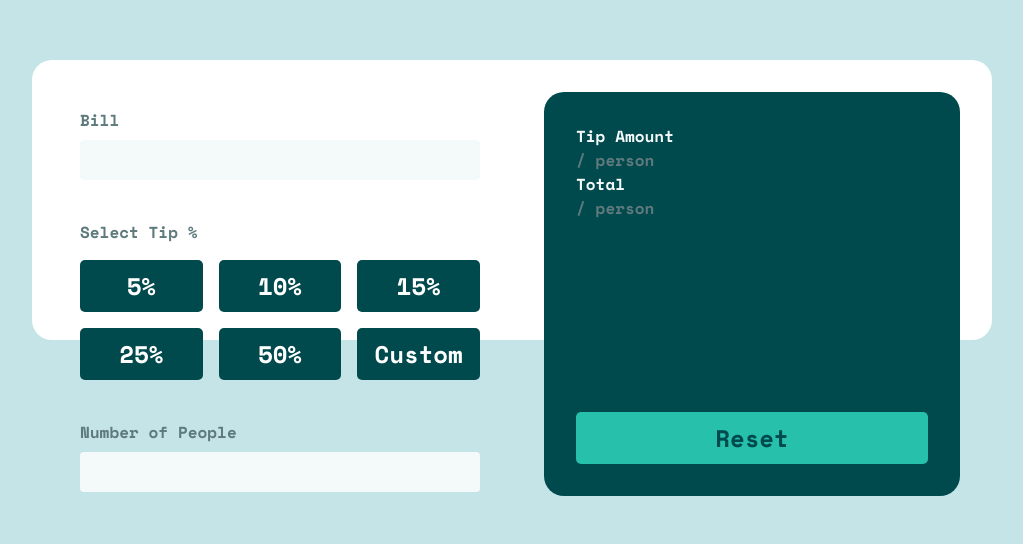
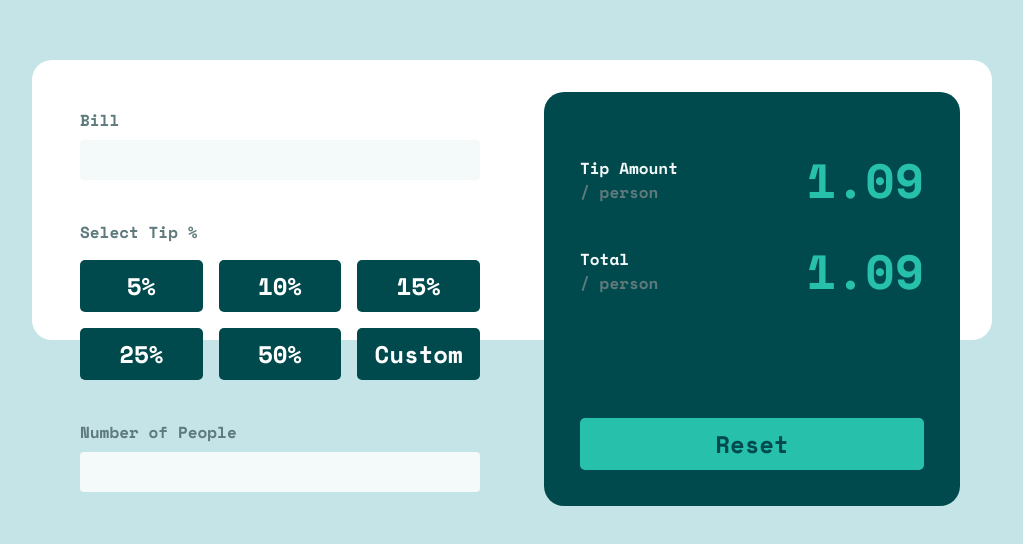
Before and after one commit to scanales01/tip-calculator-app, a plain HTML site: page index.html in a window 1280 px wide. Shown: the part 200-744 px from the top of the page, without its empty margins (128-1151 px from the left). Drawn offline with nearby package versions, Linux system fonts and the light colour scheme.

Commit message:
Reformatting Total display

```diff
--- a/assets/css/style.css
+++ b/assets/css/style.css
@@ -92,7 +92,7 @@ button:hover {
 #total-container {
     background-color: var(--very-dark-cyan);
     border-radius: 1.25rem;
-    padding: 2rem;
+    padding: 2.25rem;
     position: relative;
 }
 
@@ -105,7 +105,7 @@ button:hover {
 }
 
 #total-container button {
-    margin-top: 12rem;
+    margin-top: 7rem;
     width: 100%;
     background-color: var(--strong-cyan);
     color: var(--very-dark-cyan);
@@ -115,6 +115,25 @@ button:hover {
     background-color: var(--light-gray-cyan);
 }
 
+.tip-total {
+    display: flex;
+    justify-content: space-between;
+    align-items: center;
+    margin-top: 1rem;
+}
+
+.total {
+    display: flex;
+    justify-content: space-between;
+    align-items: center;
+    margin-top: 1.25rem;
+}
+
+.output {
+    color: var(--strong-cyan);
+    font-size: 48px;
+}
+
 #calculator-container {
     margin-top: 3rem;
     margin-left: 3rem;
--- a/index.html
+++ b/index.html
@@ -46,11 +46,21 @@
     </div>
 
     <div id="total-container" class="container">
-      <h1>Tip Amount</h1>
-      <p>/ person</p>
+      <section class="tip-total">
+        <div class="label">
+          <h1>Tip Amount</h1>
+          <p>/ person</p>
+        </div>
+        <div class="output" id="tip">1.09</div>
+      </section>
 
-      <h1>Total</h1>
-      <p>/ person</p>
+      <section class="total">
+        <div class="label">
+          <h1>Total</h1>
+          <p>/ person</p>
+        </div>
+        <div class="output" id="total">1.09</div>
+      </section>
 
       <button>Reset</button>
     </div>
```
